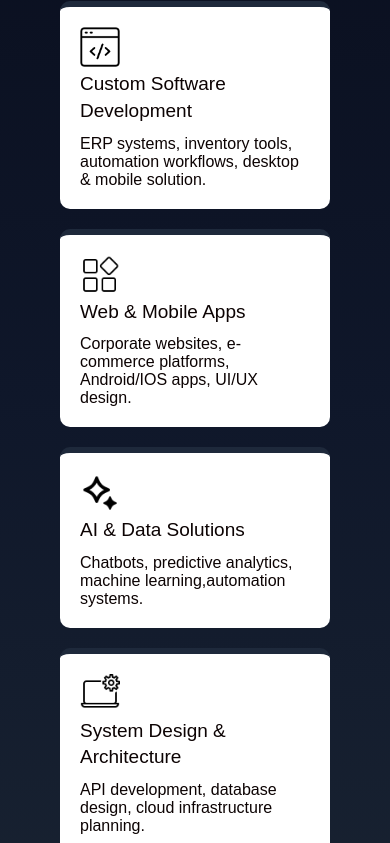
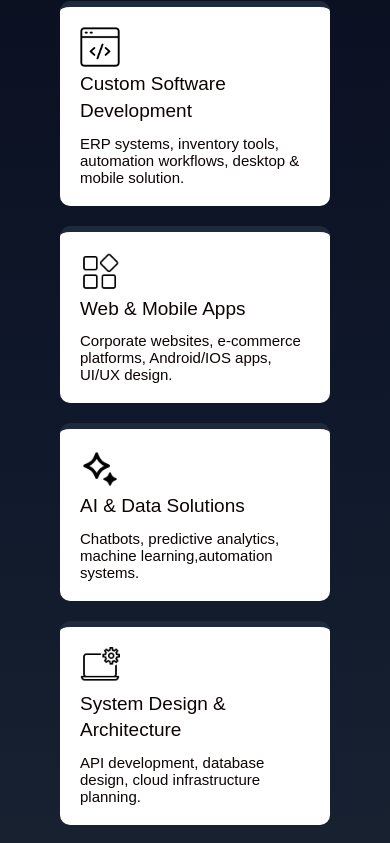
Before and after one commit to dariusjackony/Goldsmith-Software, a React (Vite) app: page / in a window 390 px wide. Shown: the part 2297-3140 px from the top of the page. Built offline with nearby package versions, Linux system fonts and the light colour scheme.

Commit message:
Update:..

```diff
--- a/src/index.css
+++ b/src/index.css
@@ -7,3 +7,8 @@
 html{
     scroll-behavior: smooth;
 }
+@media (max-width: 480px) {
+    p{
+        font-size: 15px;
+    }
+}
```
